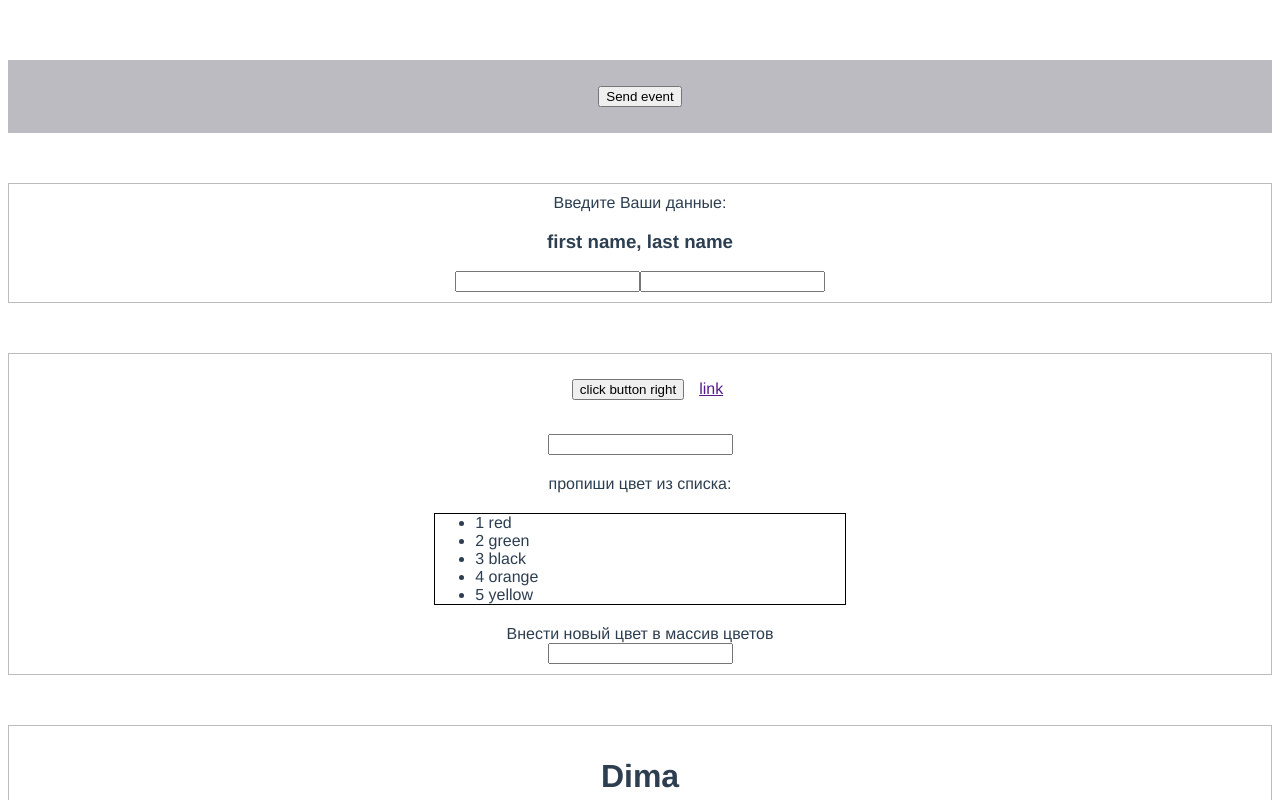
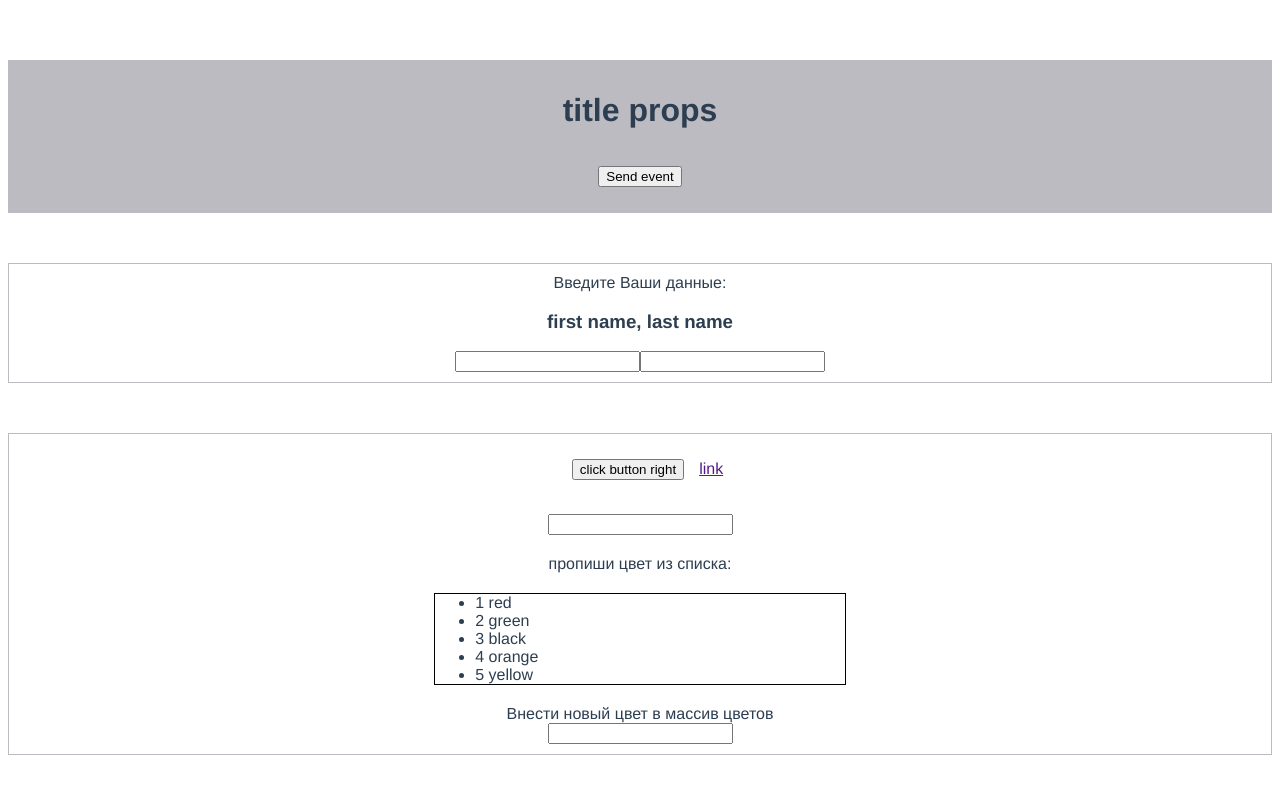
Before and after one commit to dima-kulikov/Vue-CLI, a Vue app in the folder myapp/: page / in a window 1280 px wide. Shown: the top 800 px of the page. Built offline with nearby package versions, Linux system fonts and the light colour scheme.

Commit message:
1111
1111

```diff
--- a/myapp/src/App.vue
+++ b/myapp/src/App.vue
@@ -1,7 +1,7 @@
 <template>
   <div id="app">
 
-    <lesson-eleven @onChangeCounter="onChangeCounterInComponent" />
+    <lesson-eleven :title="title" @onChangeCounter="onChangeCounterInComponent" />
     <lesson-ten></lesson-ten>
  <div class="info-block">
     <button @click.right="onClick('fun value', $event)"> click button right</button>
@@ -25,7 +25,6 @@
 <script>
 import HelloWorld from './components/HelloWorld.vue';
 import LessonTen from './components/LessonTen.vue';
-// import LessonEleven from './components/LessonEleven.vue';
 import LessonEleven from './components/LessonEleven.vue';
 
 export default {
@@ -33,6 +32,7 @@ export default {
   data: () => ({
     text: '',
     colors: ['red', 'green', 'black', 'orange', 'yellow'],
+    title: ' title props',
   }),
   components: {
     HelloWorld,
--- a/myapp/src/components/LessonEleven.vue
+++ b/myapp/src/components/LessonEleven.vue
@@ -1,5 +1,6 @@
 <template>
   <div class="info-block active-lesson">
+    <h1>{{title}}</h1>
      <button @click="onClick"> Send event</button>
     </div>
 </template>
@@ -7,6 +8,9 @@
 <script>
 export default {
   name: 'LessonEleven',
+  props: {
+    title: [String, Number],
+  },
   data: () => ({
     counter: 0,
   }),
```
